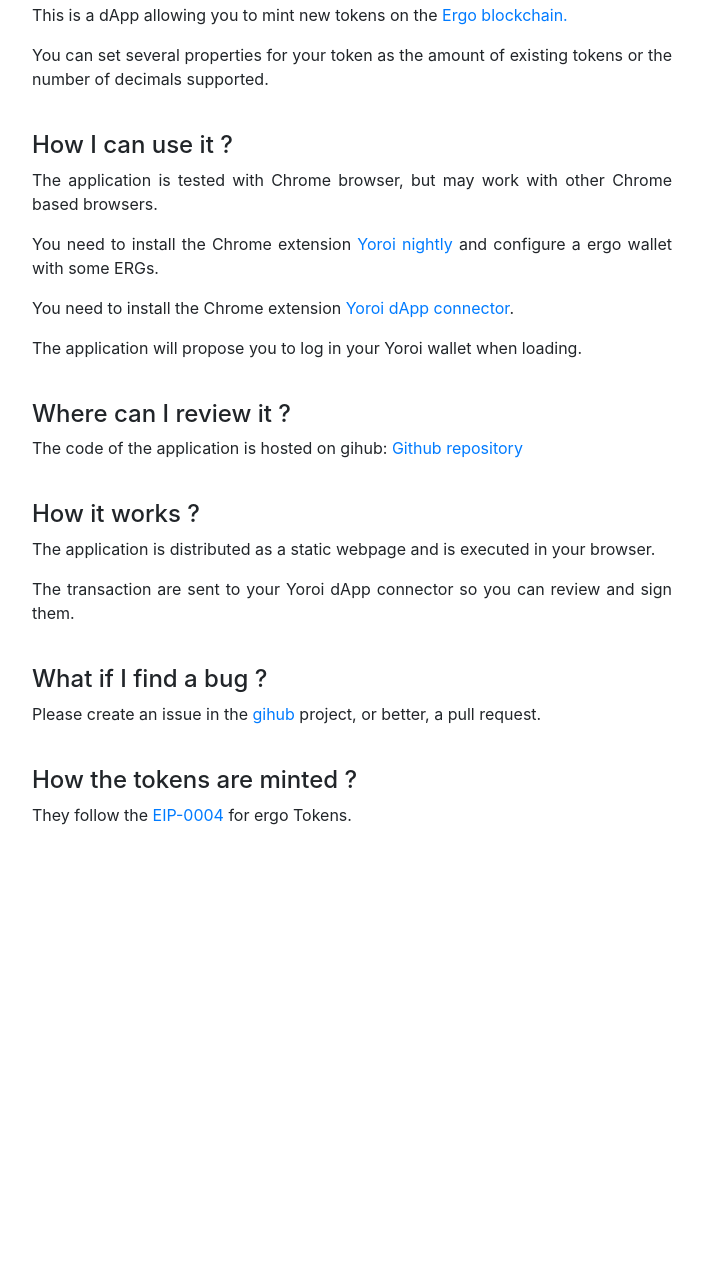
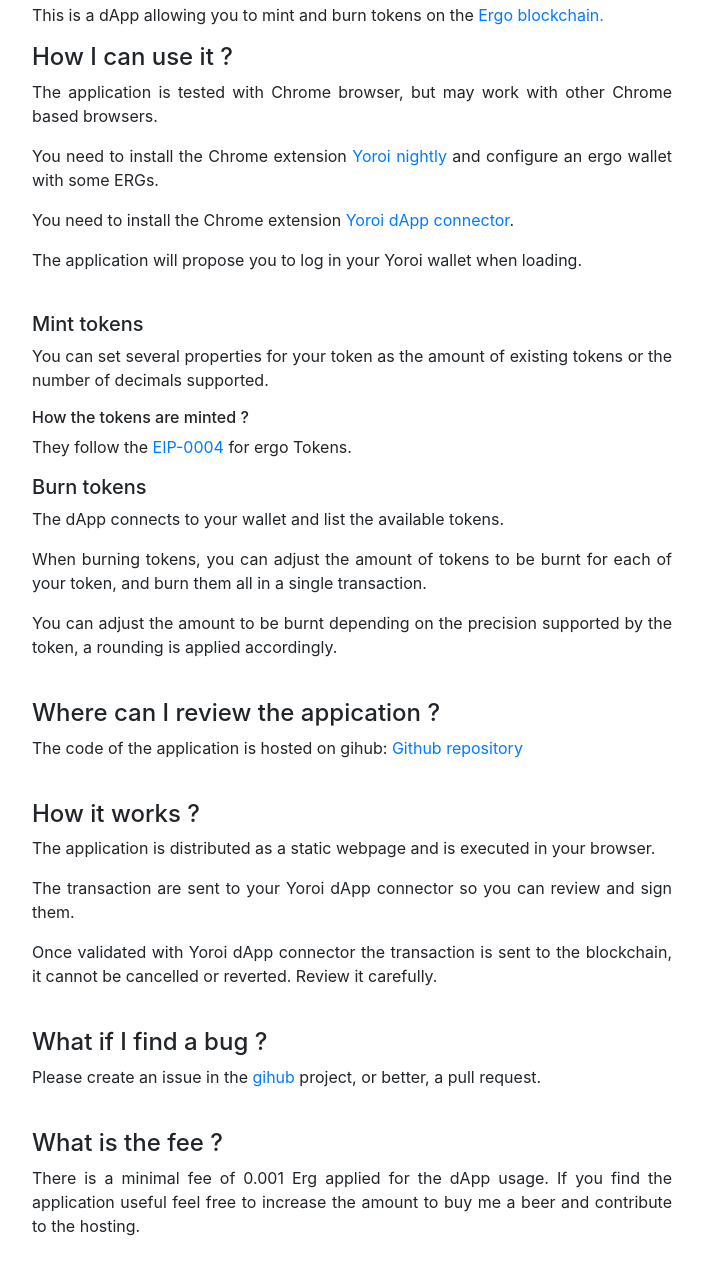
Before and after one commit to ThierryM1212/ergo-token-minter, a website: page src/about.html in a window 1280 px wide. Shown: the part 124-1398 px from the top of the page, without its empty margins (288-991 px from the left). Before the commit the page ends 967 px from the top, so only its background shows below. Drawn offline with nearby package versions, Linux system fonts and the light colour scheme.

Commit message:
adjust the about

```diff
--- a/src/about.html
+++ b/src/about.html
@@ -29,23 +29,37 @@
     <div class="container-xxl mx-auto w-50">
         <br />
         <h4>What is Ergo Token Minter ?</h4>
-        <p class="text-justify">This is a dApp allowing you to mint new tokens on the <a
+        <p class="text-justify">This is a dApp allowing you to mint and burn tokens on the <a
                 href="https://ergoplatform.org/en/" target="_blank">Ergo blockchain.</a></p>
-        <p class="text-justify">You can set several properties for your token as the amount of existing tokens or the
-            number of decimals supported.</p>
-        <br />
+
         <h4>How I can use it ?</h4>
         <p class="text-justify">The application is tested with Chrome browser, but may work with other Chrome based
             browsers.</p>
         <p class="text-justify">You need to install the Chrome extension <a
                 href="https://chrome.google.com/webstore/detail/yoroi-nightly/poonlenmfdfbjfeeballhiibknlknepo"
-                target="_blank">Yoroi nightly</a> and configure a ergo wallet with some ERGs.</p>
+                target="_blank">Yoroi nightly</a> and configure an ergo wallet with some ERGs.</p>
         <p class="text-justify">You need to install the Chrome extension <a
                 href="https://chrome.google.com/webstore/detail/yoroi-ergo-dapp-connector/chifollcalpmjdiokipacefnpmbgjnle"
                 target="_blank">Yoroi dApp connector</a>.</p>
         <p class="text-justify">The application will propose you to log in your Yoroi wallet when loading.</p>
         <br />
-        <h4>Where can I review it ?</h4>
+
+        <h5>Mint tokens</h5>
+        <p class="text-justify">You can set several properties for your token as the amount of existing tokens or the
+            number of decimals supported.</p>
+        <h6>How the tokens are minted ?</h6>
+        <p class="text-justify">They follow the <a
+                href="https://github.com/ergoplatform/eips/blob/master/eip-0004.md#ergo-tokens-standard"
+                target="_blank">EIP-0004</a> for ergo Tokens.</p>
+        <h5>Burn tokens</h5>
+        <p class="text-justify">The dApp connects to your wallet and list the available tokens.</p>
+        <p class="text-justify">When burning tokens, you can adjust the amount of tokens to be burnt for each of your
+            token, and burn them all in a single transaction.</p>
+        <p class="text-justify">You can adjust the amount to be burnt depending on the precision supported by the token,
+            a rounding is applied accordingly.</p>
+        <br />
+
+        <h4>Where can I review the appication ?</h4>
         <p class="text-justify">The code of the application is hosted on gihub:<a
                 href="https://github.com/ThierryM1212/ergo-token-minter" target="_blank">&nbsp;Github repository</a></p>
         <br />
@@ -53,16 +67,21 @@
         <p class="text-justify">The application is distributed as a static webpage and is executed in your browser.</p>
         <p class="text-justify">The transaction are sent to your Yoroi dApp connector so you can review and sign them.
         </p>
+        <p class="text-justify">Once validated with Yoroi dApp connector the transaction is sent to the blockchain, it
+            cannot be cancelled or reverted. Review it carefully.
+        </p>
         <br />
         <h4>What if I find a bug ?</h4>
         <p class="text-justify">Please create an issue in the <a
                 href="https://github.com/ThierryM1212/ergo-token-minter/issues" target="_blank">gihub</a> project, or
             better, a pull request.</p>
         <br />
-        <h4>How the tokens are minted ?</h4>
-        <p class="text-justify">They follow the <a
-                href="https://github.com/ergoplatform/eips/blob/master/eip-0004.md#ergo-tokens-standard"
-                target="_blank">EIP-0004</a> for ergo Tokens.</p>
+
+        <h4>What is the fee ?</h4>
+        <p class="text-justify">There is a minimal fee of 0.001 Erg applied for the dApp usage. If you find the
+            application useful feel free to increase the amount to buy me a beer and contribute to the hosting.</p>
+        <br />
+
     </div>
 
 
```
